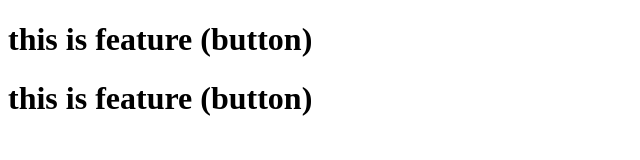
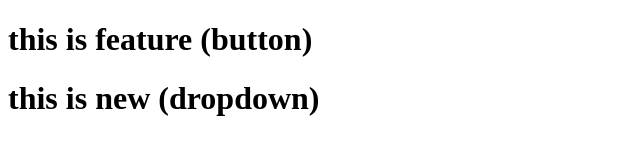
Before and after one commit to krbugde/DemoRepository, a plain HTML site: page extra.html in a window 1280 px wide. Shown: the whole page, without its empty margins (0-640 px from the left). Drawn offline with Linux system fonts and the light colour scheme.

Commit message:
practice

```diff
--- a/extra.html
+++ b/extra.html
@@ -7,6 +7,6 @@
   </head>
   <body>
     <h1>this is feature (button)</h1>
-    <h1>this is feature (button)</h1>
+    <h1>this is new (dropdown)</h1>
   </body>
 </html>
```
